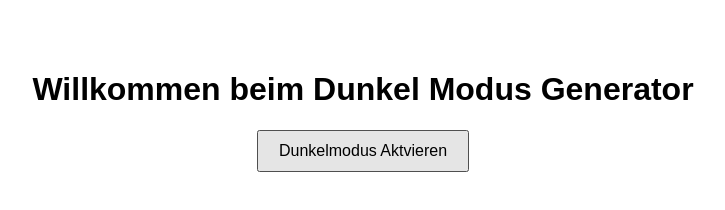
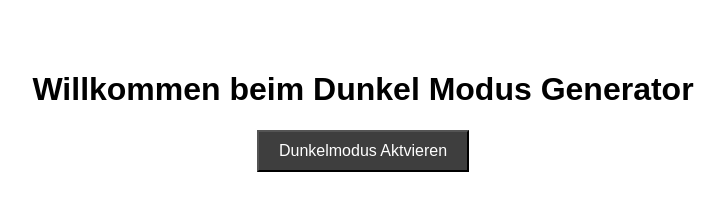
Before and after one commit to sidfakenews986/dunkel-modus-generator, a plain HTML site: page index.html in a window 1280 px wide. In both pictures the pointer is over the button "Dunkelmodus Aktvieren". Shown: the whole page, without its empty margins (277-1002 px from the left). Drawn offline with Linux system fonts and the light colour scheme.

Commit message:
Add hover effect to buttons for better interactivity

```diff
--- a/styles.css
+++ b/styles.css
@@ -8,7 +8,7 @@ body {
     padding: 50px;
 }
 
-.dark-mode {
+dark-mode {
     background-color: #121212;
     color: #ffffff;
 }
@@ -17,3 +17,8 @@ button {
     padding: 10px 20px;
     font-size: 16px;
 }
+
+button:hover {
+    background-color: #3e3e3e;
+    color: #ffffff;
+}
```
